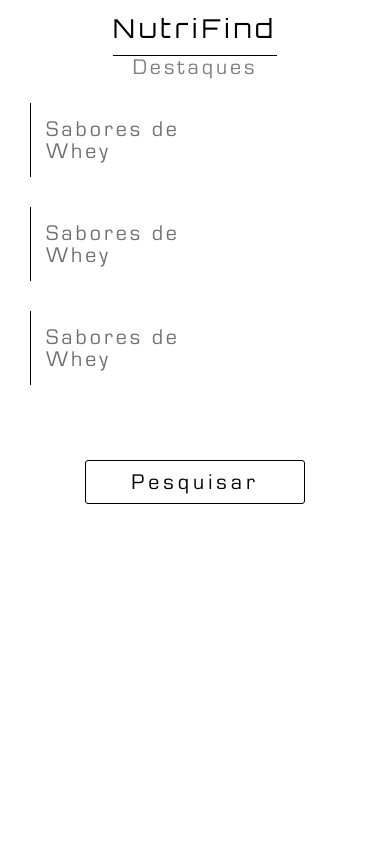
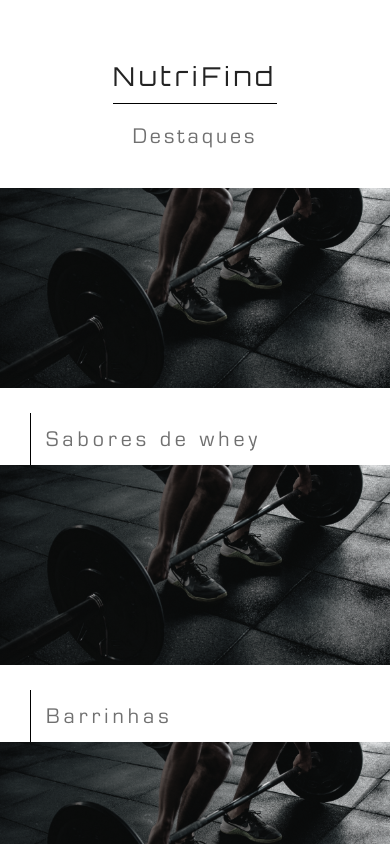
Before and after one commit to GustavoFortti/app-react-native, a React Native app: screen /Home in a window 390 px wide. Shown: the top 844 px of the page. Built offline with nearby package versions, Linux system fonts and the light colour scheme; no server answers.

Commit message:
melhora da interface home

```diff
--- a/components/ProductListHorizontal.js
+++ b/components/ProductListHorizontal.js
@@ -11,9 +11,30 @@ const ProductListHorizontal = ({ data, handleLoadMore, navigation, isLoading })
         style={{
           flexDirection: 'column',
           alignItems: 'center',
-          borderColor: COLORS.white,
-          marginTop: 15,
-          marginLeft: 5,
+          justifyContent: 'flex-start',
+
+          height: 310,
+          width: 230,
+          backgroundColor: COLORS.white,
+          paddingHorizontal: 7,
+
+          marginTop: 25,
+          marginLeft: 25,
+          marginBottom: 40,
+
+          borderRadius: 6,
+          borderWidth: 0.3,
+          borderColor: COLORS.grey_2,
+
+          // IOS
+          shadowColor: COLORS.grey_6,
+          shadowOffset: {width: -1, height: 2},
+          shadowOpacity: 0.1,
+          shadowRadius: 4,
+
+          // // android
+          // elevation: 20,
+          // shadowColor: COLORS.grey_4,
         }}
         onPress={() => navigation.navigate('Details', { productData: item })}
       >
@@ -22,51 +43,52 @@ const ProductListHorizontal = ({ data, handleLoadMore, navigation, isLoading })
           style={{
             flexDirection: 'column',
             alignItems: "center",
-            marginTop: 15,
-            height: 55,
-            width: 200,
+            marginTop: 0,
+            height: 100,
+            width: "100%",
+            // backgroundColor: COLORS.grey_3,
           }}
         >
-          <Text style={{ textAlign: 'center', lineHeight: 22 }}>
           <TruncatedText
             text={`${item.nome}`}
-              maxLength={12}
+            maxLength={30}
             style={{
               fontSize: 22,
-                color: COLORS.black,
+              color: COLORS.grey_6,
               fontFamily: 'eurostile',
+              textAlign: 'center'
             }}
           />
-            {' '}
           <TruncatedText
             text={`${item.marca}`}
-              maxLength={12}
+            maxLength={20}
             style={{
-                marginTop: 6,
+              marginTop: 8,
               fontSize: 20,
-                color: COLORS.grey_title_sub,
+              color: COLORS.grey_4,
               fontFamily: 'eurostile',
+              textAlign: 'center'
             }}
           />
-          </Text>
         </View>
         <View
           style={{
             flexDirection: 'column',
             alignItems: 'center',
             justifyContent: 'center',
-            marginTop: 15,
+            // marginTop: 15,
             paddingBottom: 10,
             // borderBottomWidth: 0.2,
-            width: "80%",
-            borderColor: COLORS.black,
+            // width: "80%",
+
+            borderColor: COLORS.grey_6,
             backgroundColor: COLORS.white,
           }}
         >
           <Text
             style={{
               fontSize: 20,
-              color: COLORS.black,
+              color: COLORS.grey_6,
               fontFamily: 'eurostile',
               letterSpacing: 3,
             }}
--- a/components/ProductsCarousel.js
+++ b/components/ProductsCarousel.js
@@ -4,14 +4,14 @@ import { COLORS, FONTS, styles } from '../constants';
 
 import ProductListHorizontal from '../components/ProductListHorizontal';
 
-const ProductsCarousel = ({ products, navigation }) => {
+const ProductsCarousel = ({ label, products, navigation }) => {
   return (
     <View
       style={{
         justifyContent: 'center',
         width: '100%',
         marginLeft: 15,
-        marginTop: 30,
+        marginTop: 25,
       }}
     >
       <View
@@ -20,7 +20,7 @@ const ProductsCarousel = ({ products, navigation }) => {
           padding: 15,
           // borderTopWidth: 0.3,
           borderLeftWidth: 0.3,
-          width: '60%',
+          width: '100%',
         }}
       >
         <Text
@@ -28,7 +28,7 @@ const ProductsCarousel = ({ products, navigation }) => {
           ...FONTS.text_0,
           }}
         >
-          Sabores de Whey
+          {label}
         </Text>
       </View>
       <ProductListHorizontal data={products} navigation={navigation} />
--- a/constants/theme.js
+++ b/constants/theme.js
@@ -57,6 +57,8 @@ export const COLORS = {
   grey_back: '#EBEBEB',
   grey_back_low: '#FCFCFC',
   grey_hard: "#0E0E0E",
+  background: "#FFFFFF",
+  white_0: "#FEFEFE",
   grey_0: "#F0F0F0",
   grey_1: "#E1E1E1",
   grey_2: "#C0C0C0",
@@ -116,7 +118,7 @@ export const FONTS = {
     fontSize: 22,
     fontFamily: "eurostile",
     color: COLORS.grey_5,
-    letterSpacing: 3,
+    letterSpacing: 4,
   },
   h1: { fontFamily: 'bold', fontSize: SIZES.h1, lineHeight: 36 },
   h2: { fontFamily: 'bold', fontSize: SIZES.h2, lineHeight: 30 },
--- a/screens/Home.js
+++ b/screens/Home.js
@@ -4,7 +4,8 @@ import {
   View,
   Text,
   TouchableOpacity,
-  ScrollView
+  ScrollView,
+  Image
 } from 'react-native';
 
 import { SafeAreaView } from 'react-native-safe-area-context';
@@ -41,7 +42,7 @@ const Home = ({ navigation }) => {
 
     const fetchProductsPreTreino = async () => {
       try {
-        const data = await searchByIndex("whey");
+        const data = await searchByIndex("pretreino");
         const products = data.results
         setProductsPreTreino(products);
       } catch (error) {
@@ -57,13 +58,13 @@ const Home = ({ navigation }) => {
   return (
     <SafeAreaView style={{
       flex: 1,
-      backgroundColor: COLORS.white,
+      backgroundColor: COLORS.background,
     }}>
       <View style={{
         alignItems: "center",
       }}>
         <View style={{
-          marginTop: "3%",
+          marginTop: "10%",
           flexDirection: "column",
           justifyContent: "space-evenly",
           alignItems: "center",
@@ -81,6 +82,7 @@ const Home = ({ navigation }) => {
                 fontFamily: "orbitron_regular",
                 letterSpacing: 4,
                 marginBottom: "7%",
+                color: COLORS.grey_6,
               }}
             >
               NutriFind
@@ -90,7 +92,7 @@ const Home = ({ navigation }) => {
             style={{
               fontSize: 22,
               fontFamily: "eurostile",
-              color: COLORS.grey_title_mid,
+              color: COLORS.grey_5,
               letterSpacing: 3,
             }}
           >
@@ -112,11 +114,15 @@ const Home = ({ navigation }) => {
             style={{
               width: "100%",
               height: "100%",
+              marginTop: 20,
             }}
           >
-           <ProductsCarousel products={productsWhey} navigation={navigation} />
-           <ProductsCarousel products={productsBarrinhas} navigation={navigation} />
-           <ProductsCarousel products={productsWhey} navigation={navigation} />
+            <Image source={require("../assets/images/gym.png")} style={{ width: "110%", height: 200, marginLeft: -20 }} />
+            <ProductsCarousel label="Sabores de whey" products={productsWhey} navigation={navigation} />
+            <Image source={require("../assets/images/gym.png")} style={{ width: "110%", height: 200, marginLeft: -20 }} />
+            <ProductsCarousel label="Barrinhas" products={productsBarrinhas} navigation={navigation} />
+            <Image source={require("../assets/images/gym.png")} style={{ width: "110%", height: 200, marginLeft: -20 }} />
+            <ProductsCarousel label="Pré-treino" products={productsPreTreino} navigation={navigation} />
           </ScrollView>
         </View>
         <View style={{
--- a/screens/Search.js
+++ b/screens/Search.js
@@ -184,7 +184,6 @@ const Search = ({ navigation }) => {
       const data = await searchByTitle(query, page, pageSize, sort, rangeFilter);
       const products = data.results
       const totalPages = data.totalPages
-      console.log('Total de páginas:', products);
 
       if (reset) {
         setSearchResults(products);
```
Also changed, not shown: 1 other file (tests, documents, lock files or other folders). Lines whose indentation alone changed are shown as unchanged.
